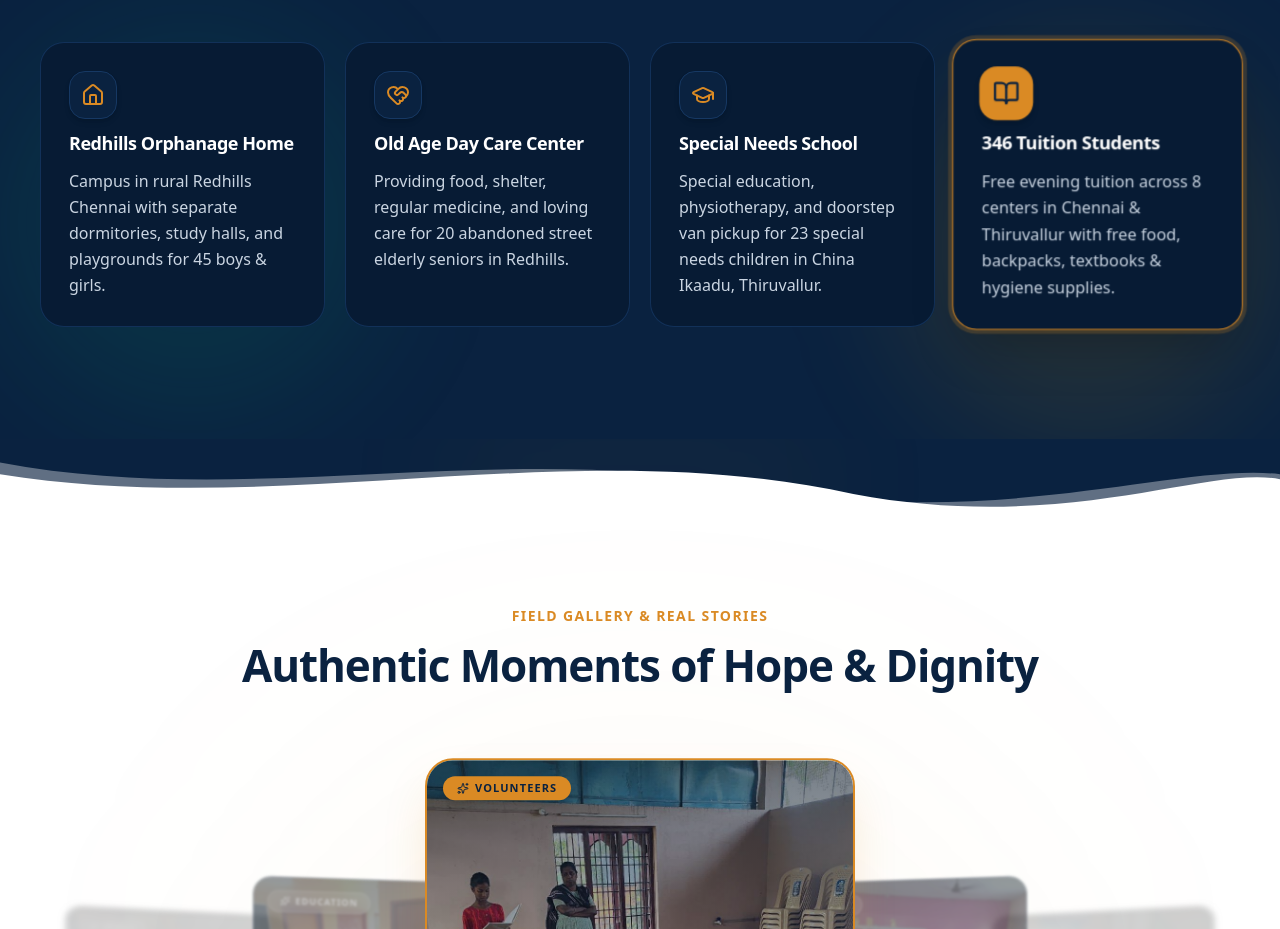
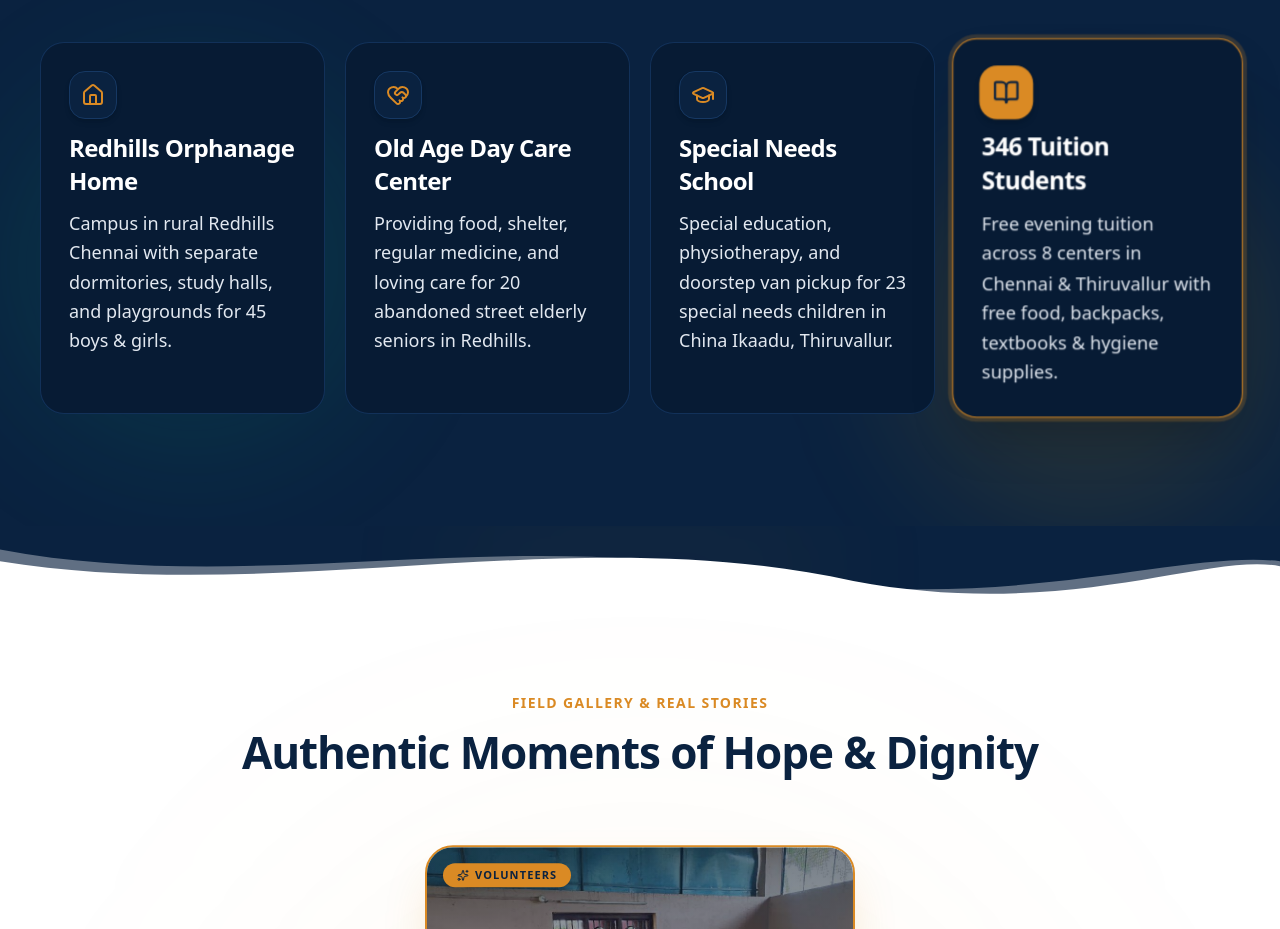
Before and after one commit to zavyxinfotech/Truth_Foundation_Landing_Page, a React (Vite) app: page / in a window 1280 px wide. Shown: the part 2280-3209 px from the top of the page. Built offline with nearby package versions, Linux system fonts and the light colour scheme.

Commit message:
Fix AboutSection card hover shading and increase text size

```diff
--- a/src/components/AboutSection.tsx
+++ b/src/components/AboutSection.tsx
@@ -113,7 +113,7 @@ export const AboutSection: React.FC = () => {
                   className={`w-[82vw] max-w-[280px] sm:w-[310px] lg:w-full lg:max-w-none shrink-0 lg:shrink snap-center rounded-3xl p-6 sm:p-7 bg-[#071b34] backdrop-blur-md border transition-all duration-500 transform-gpu cursor-pointer space-y-4 flex flex-col justify-between group ${
                     isActive
                       ? 'scale-105 lg:scale-[1.02] border-[#da8a24] shadow-2xl z-20 ring-4 ring-[#da8a24]/20 [transform:rotateY(0deg)_translateZ(20px)]'
-                      : 'border-[#163863]/80 opacity-85 hover:opacity-100 hover:border-[#da8a24]/90 z-10 [transform:rotateY(0deg)] lg:hover:scale-[1.02]'
+                      : 'border-[#163863]/80 opacity-100 hover:border-[#da8a24]/90 z-10 [transform:rotateY(0deg)] lg:hover:scale-[1.02]'
                   }`}
                 >
                   <div className="space-y-3">
@@ -123,11 +123,11 @@ export const AboutSection: React.FC = () => {
                       <feature.icon className="w-6 h-6" />
                     </div>
 
-                    <h3 className="font-extrabold text-white text-base sm:text-lg tracking-tight group-hover:text-[#da8a24] transition-colors leading-snug">
+                    <h3 className="font-extrabold text-white text-lg sm:text-xl lg:text-2xl tracking-tight group-hover:text-[#da8a24] transition-colors leading-snug">
                       {feature.title}
                     </h3>
 
-                    <p className="text-sm sm:text-base text-slate-300 leading-relaxed font-normal">
+                    <p className="text-base sm:text-lg text-slate-200 group-hover:text-white leading-relaxed font-medium">
                       {feature.description}
                     </p>
                   </div>
```
